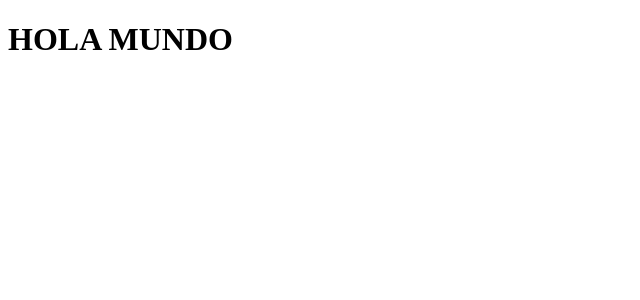
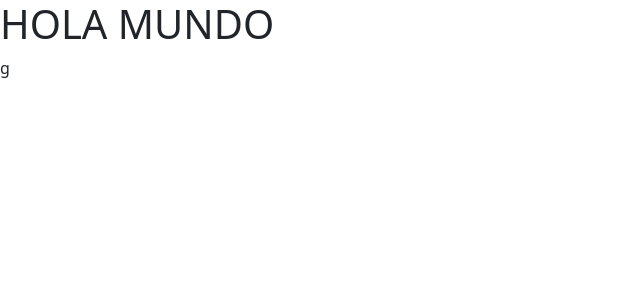
Before and after one commit to juanPabloCesarini/angularUdemy, an Angular app in the folder holamundo/: page / in a window 1280 px wide. Shown: the top 300 px of the page, without its empty margins (0-640 px from the left). Built offline with nearby package versions, Linux system fonts and the light colour scheme.

Commit message:
configuración bootstrap

```diff
--- a/holamundo/package.json
+++ b/holamundo/package.json
@@ -18,6 +18,7 @@
     "@angular/platform-browser": "~13.1.0",
     "@angular/platform-browser-dynamic": "~13.1.0",
     "@angular/router": "~13.1.0",
+    "bootstrap": "^5.1.3",
     "rxjs": "~7.4.0",
     "tslib": "^2.3.0",
     "zone.js": "~0.11.4"
--- a/holamundo/src/app/app.component.html
+++ b/holamundo/src/app/app.component.html
@@ -1 +1 @@
-<h1>HOLA MUNDO</h1>
+<h1 class="display-">HOLA MUNDO</h1>g
--- a/holamundo/src/styles.css
+++ b/holamundo/src/styles.css
@@ -1 +1,2 @@
 /* You can add global styles to this file, and also import other style files */
+@import '~bootstrap/dist/css/bootstrap.min.css'
```
Also changed, not shown: 1 other file (tests, documents, lock files or other folders).
